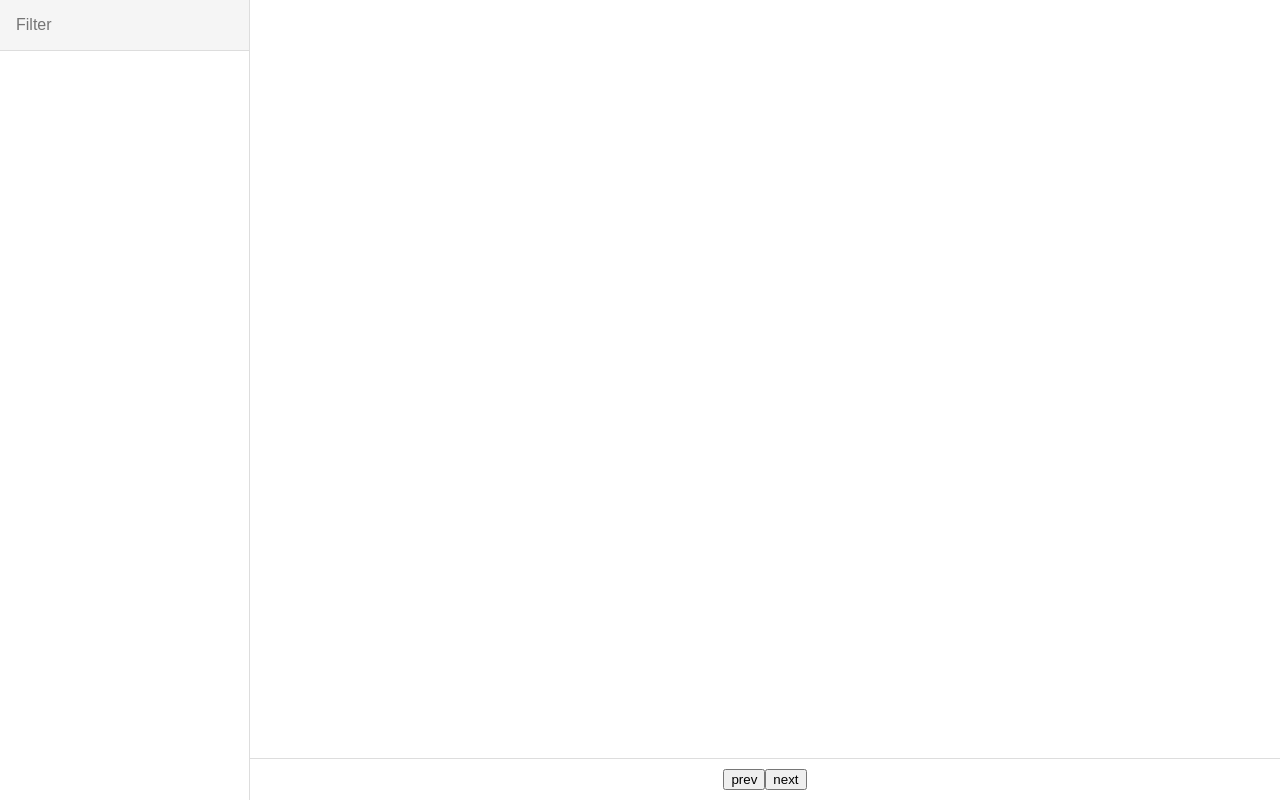
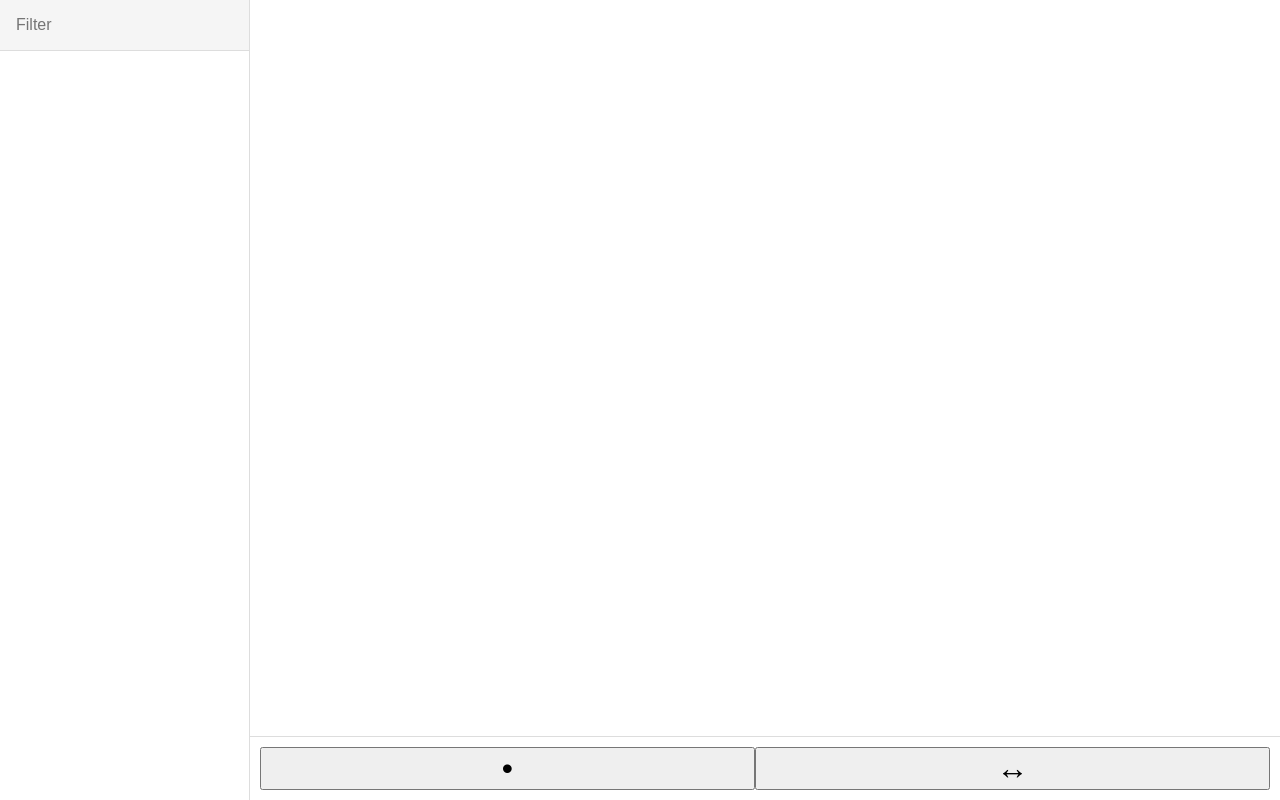
Before and after one commit to stevenocchipinti/markdownish, a React (Create React App) app: page / in a window 1280 px wide. Built offline with nearby package versions, Linux system fonts and the light colour scheme.

Commit message:
WIP: Two dimentional touch working

```diff
--- a/src/Editor/DragButtons.js
+++ /dev/null
@@ -1,57 +0,0 @@
-import React, { Component } from "react"
-
-export default class DragButtons extends Component {
-  constructor(props) {
-    super(props)
-    this.state = {
-      startX: null,
-      steps: 0
-    }
-  }
-
-  componentDidUpdate(prevProps, prevState) {
-    if (prevState.steps < this.state.steps) {
-      this.props.next()
-    } else if (prevState.steps > this.state.steps) {
-      this.props.prev()
-    }
-  }
-
-  touchStart(e) {
-    this.setState({ startX: e.touches[0].clientX, steps: 0 })
-  }
-
-  touchMove(e) {
-    const steps = Math.round((e.touches[0].clientX - this.state.startX) / 20)
-    if (steps !== this.state.steps) {
-      this.setState({ steps })
-    }
-  }
-
-  touchEnd(e) {
-    this.setState({ startX: null, steps: 0 })
-  }
-
-  render() {
-    return (
-      <>
-        <button
-          onTouchStart={e => this.touchStart(e)}
-          onTouchMove={e => this.touchMove(e)}
-          onTouchEnd={e => this.touchEnd(e)}
-          onClick={e => this.props.prev()}
-        >
-          prev
-        </button>
-        <button
-          onTouchStart={e => this.touchStart(e)}
-          onTouchMove={e => this.touchMove(e)}
-          onTouchEnd={e => this.touchEnd(e)}
-          onClick={e => this.props.next()}
-        >
-          next
-        </button>
-      </>
-    )
-  }
-}
--- /dev/null
+++ b/src/Editor/Toolbar.js
@@ -0,0 +1,99 @@
+import React, { Component } from "react"
+import styled from "styled-components"
+
+const Toolbar = styled.div`
+  display: flex;
+  justify-content: space-evenly;
+  width: 100%;
+  border-top: 1px solid #ddd;
+  padding: 10px;
+`
+
+const Button = styled.button`
+  font-size: 2rem;
+  flex-grow: 1;
+`
+
+export default class NavigationToolbar extends Component {
+  constructor(props) {
+    super(props)
+    this.state = {
+      moveMode: "↔",
+      moveTouch: null,
+      startX: null,
+      steps: 0
+    }
+  }
+
+  componentDidUpdate(prevProps, prevState) {
+    if (prevState.steps > this.state.steps) {
+      this.left()
+    } else if (prevState.steps < this.state.steps) {
+      this.right()
+    }
+  }
+
+  left() {
+    const command = {
+      word: "goWordLeft",
+      doc: "goDocStart"
+    }[this.state.moveMode]
+    this.props.codeMirror.focus()
+    this.props.codeMirror.execCommand(command)
+  }
+
+  right() {
+    const command = {
+      word: "goWordRight",
+      doc: "goDocEnd"
+    }[this.state.moveMode]
+    this.props.codeMirror.focus()
+    this.props.codeMirror.execCommand(command)
+  }
+
+  touchStart(e) {
+    const touch = e.touches.length - 1
+    this.setState({
+      moveMode: "word",
+      moveTouch: touch,
+      startX: e.touches[touch].clientX,
+      startY: e.touches[touch].clientY,
+      steps: 0
+    })
+  }
+
+  touchMove(e) {
+    const { moveTouch, startX, startY, moveMode, steps } = this.state
+    const Ydiff = e.touches[moveTouch].clientY - startY
+    const Xdiff = e.touches[moveTouch].clientX - startX
+
+    const newMoveMode = Ydiff < -40 ? "doc" : "word"
+    if (newMoveMode !== moveMode) {
+      this.setState({ moveMode: newMoveMode })
+    }
+
+    const newSteps = Math.round(Xdiff / 20)
+    if (newSteps !== steps) {
+      this.setState({ steps: newSteps })
+    }
+  }
+
+  touchEnd(e) {
+    this.setState({ moveMode: "↔", moveTouch: null, startX: null, steps: 0 })
+  }
+
+  render() {
+    return (
+      <Toolbar>
+        <Button>•</Button>
+        <Button
+          onTouchStart={e => this.touchStart(e)}
+          onTouchMove={e => this.touchMove(e)}
+          onTouchEnd={e => this.touchEnd(e)}
+        >
+          {this.state.moveMode}
+        </Button>
+      </Toolbar>
+    )
+  }
+}
--- a/src/Editor/index.js
+++ b/src/Editor/index.js
@@ -1,12 +1,11 @@
 import React, { Component } from "react"
 import styled, { createGlobalStyle } from "styled-components"
 import CodeMirror from "codemirror"
-
-import DragButtons from "./DragButtons"
-
 import "codemirror/lib/codemirror.css"
 import "codemirror/mode/gfm/gfm.js"
 import "./markdownish-theme.css"
+
+import Toolbar from "./Toolbar"
 
 const Section = styled.section`
   display: flex;
@@ -21,20 +20,13 @@ const GlobalStyle = createGlobalStyle`
     font-size: 16px;
     padding: 30px;
     height: 100%;
+
+    /*@media (prefers-color-scheme: dark) {
+      background-color: #111;
+      color: #eee;
+    }*/
   }
-`
 
-const Toolbar = styled.div`
-  display: flex;
-  justify-content: center;
-  width: 100%;
-  border-top: 1px solid #ddd;
-  padding: 10px;
-
-  //   @media (prefers-color-scheme: dark) {
-  //     background-color: #444;
-  //     color: white;
-  //   }
 `
 
 // This is an uncontrolled component because CodeMirror is uncontrolled by
@@ -104,25 +96,13 @@ class Editor extends Component {
     }
   }
 
-  prev() {
-    this.codeMirror.focus()
-    this.codeMirror.execCommand("goWordLeft")
-  }
-
-  next() {
-    this.codeMirror.focus()
-    this.codeMirror.execCommand("goWordRight")
-  }
-
   render() {
     const { data } = this.props
     return (
       <Section>
         <GlobalStyle />
         <textarea ref={this.textAreaRef} defaultValue={data} />
-        <Toolbar>
-          <DragButtons next={e => this.next()} prev={e => this.prev()} />
-        </Toolbar>
+        <Toolbar codeMirror={this.codeMirror} />
       </Section>
     )
   }
```
